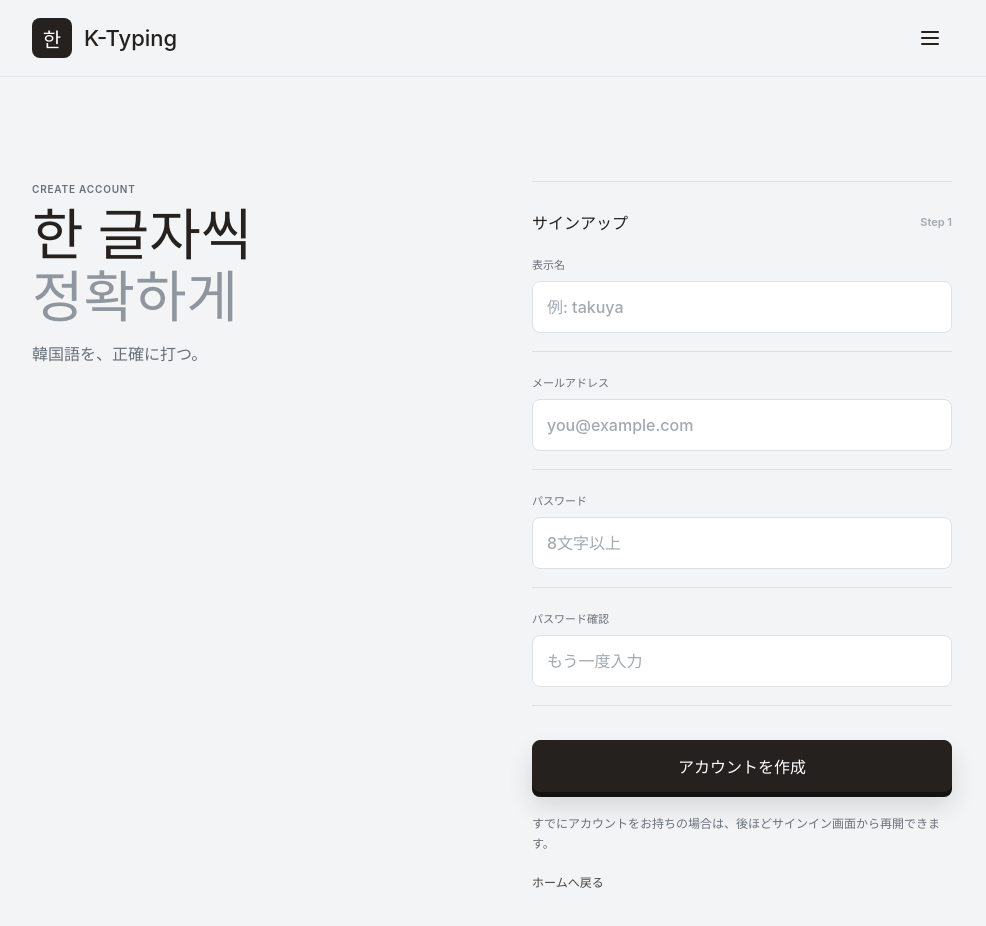
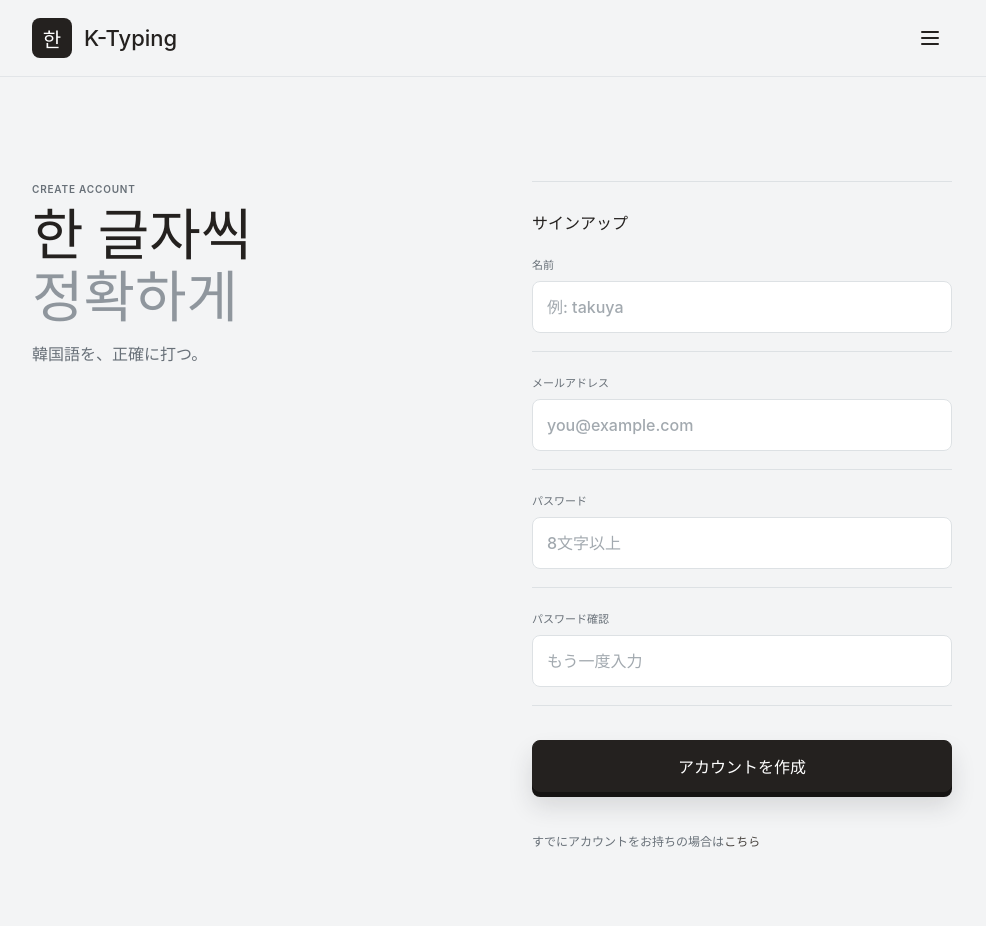
Before and after one commit to okuda1506/K-Typing, a React (Vite) app in the folder frontend/: page /signup in a window 1280 px wide. Shown: the top 926 px of the page, without its empty margins (148-1134 px from the left). Built offline with nearby package versions, Linux system fonts and the light colour scheme.

Commit message:
サインアップ画面の修正

```diff
--- a/frontend/src/features/auth/SignUpPage.tsx
+++ b/frontend/src/features/auth/SignUpPage.tsx
@@ -34,7 +34,7 @@ export function SignUpPage() {
 
     function validateForm() {
         if (!form.displayName.trim()) {
-            return '表示名を入力してください'
+            return '名前を入力してください'
         }
 
         if (!/^[^\s@]+@[^\s@]+\.[^\s@]+$/.test(form.email)) {
@@ -80,11 +80,10 @@ export function SignUpPage() {
                 <form className="auth-form reveal-delay-1" onSubmit={handleSubmit} data-reveal>
                     <div className="section-title">
                         <h2>サインアップ</h2>
-                        <span>Step 1</span>
                     </div>
 
                     <label className="field auth-field">
-                        <span>表示名</span>
+                        <span>名前</span>
                         <input
                             value={form.displayName}
                             onChange={(event) => updateField('displayName', event.target.value)}
@@ -140,12 +139,11 @@ export function SignUpPage() {
                     </button>
 
                     <p className="auth-footnote">
-                        すでにアカウントをお持ちの場合は、後ほどサインイン画面から再開できます。
+                        すでにアカウントをお持ちの場合は
+                        <Link to="/" className="auth-back-link">
+                            こちら
+                        </Link>
                     </p>
-
-                    <Link to="/" className="auth-back-link">
-                        ホームへ戻る
-                    </Link>
                 </form>
             </div>
         </section>
```
